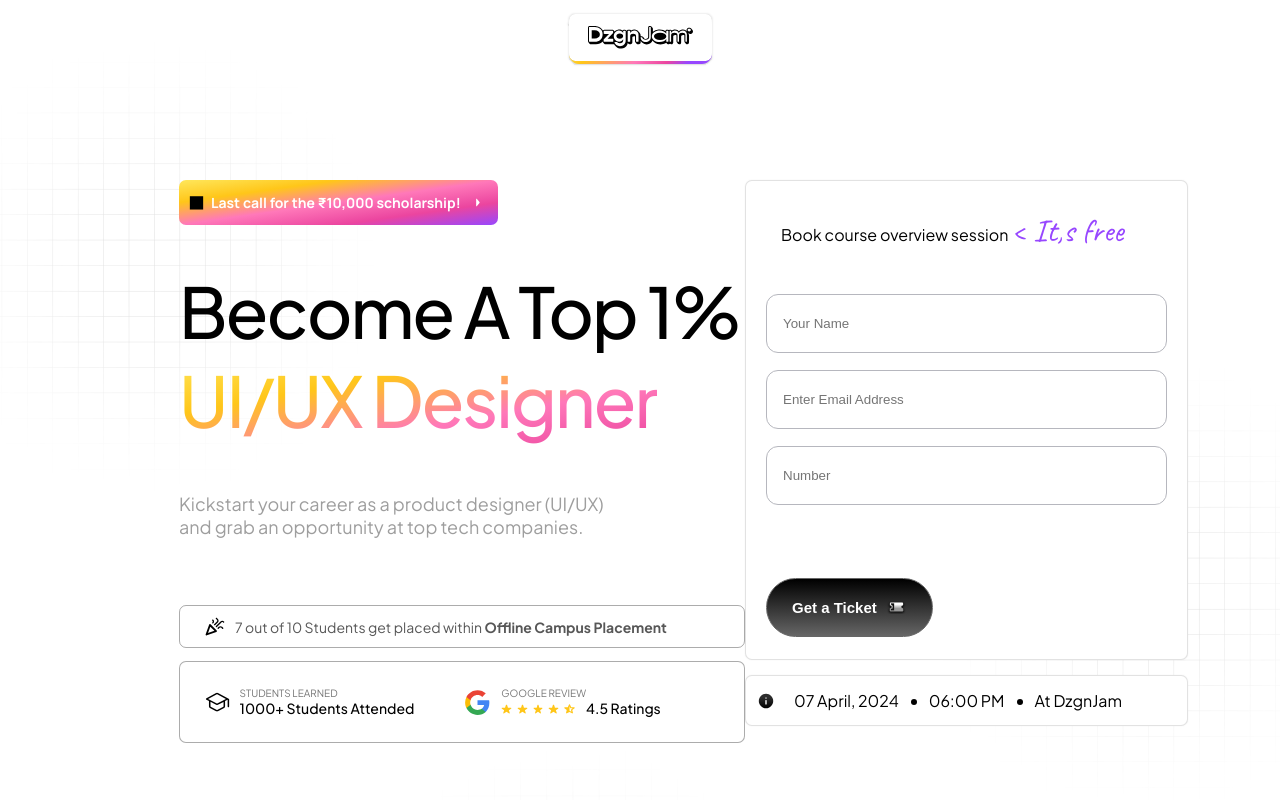
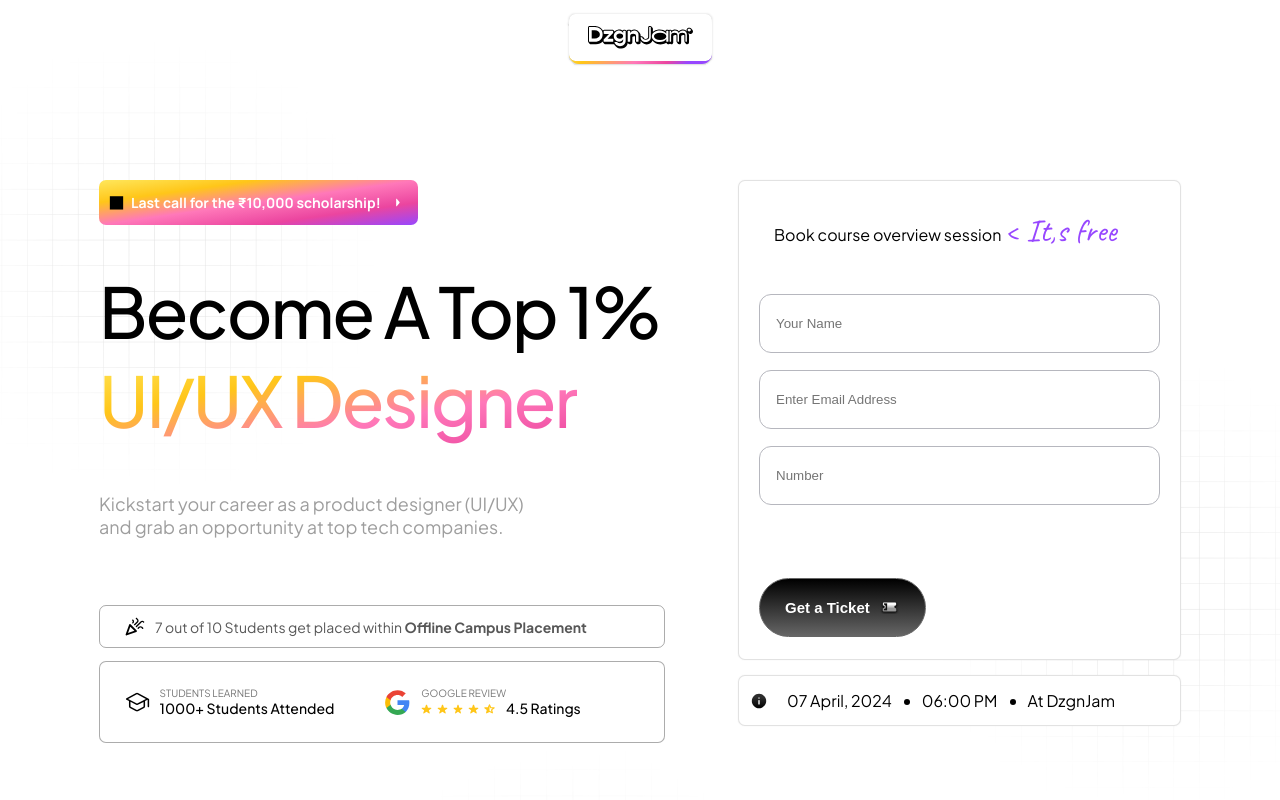
Before and after one commit to Devashish-123/courseSpecificPage, a plain HTML site: page index.html in a window 1280 px wide. Shown: the top 800 px of the page. Drawn offline with Linux system fonts and the light colour scheme.

Commit message:
secondCommit

```diff
--- a/index.css
+++ b/index.css
@@ -111,7 +111,7 @@
     /* border: 1px solid red; */
     padding: 102px 179px 0px 179px;
     display: flex;
-    justify-content: space-between;
+    justify-content: center;
 }
 
 .btnScholarShip{
@@ -222,7 +222,9 @@
 }
 /* hero-section-left-container ended*/
 
-
+.hero-section .right-section{
+    margin-left: 73px;
+}
 .hero-section .right-section form{
     width: 443px;
     padding: 29px 20px 22px 20px;
```
